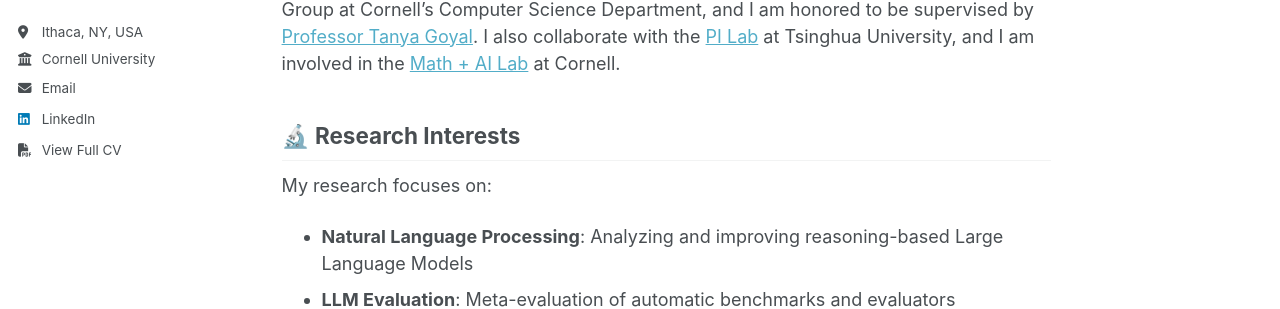
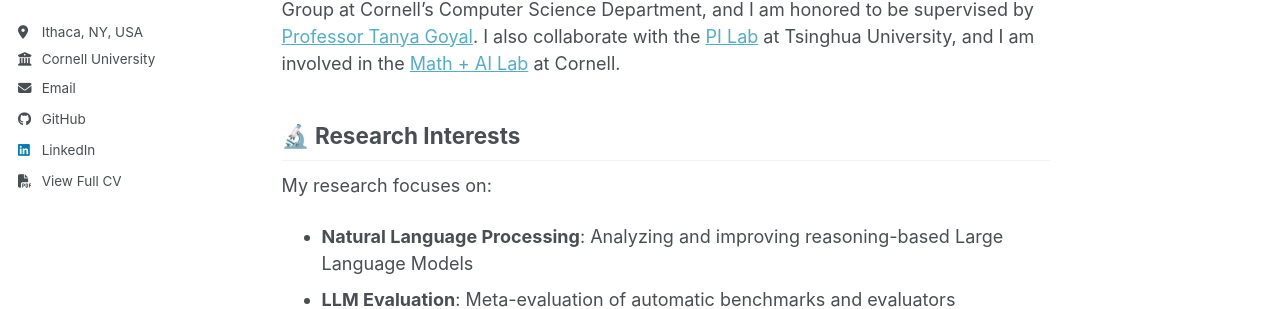
Before and after one commit to XTRose29/xtrose29.github.io, a Jekyll site: the page built from _pages/about.md, in a window 1280 px wide. Shown: the part 322-631 px from the top of the page. Built offline with Jekyll 4.4.1, drawn with Linux system fonts in a browser that asks for light colours; a script bundle is joined from its source files by our own code; library files that are not in the unit come from our copies.

Commit message:
Update author-profile.html

```diff
--- a/_includes/author-profile.html
+++ b/_includes/author-profile.html
@@ -73,6 +73,9 @@
       {% endif %}
 
       <!-- Font Awesome icons / Repositories and software development -->
+      {% if author.github %}
+        <li><a href="https://github.com/{{ author.github }}" target="_blank" rel="noopener noreferrer"><i class="fab fa-fw fa-github icon-pad-right" aria-hidden="true"></i>GitHub</a></li>
+      {% endif %}
       {% if author.bitbucket %}
         <li><a href="https://bitbucket.org/{{ author.bitbucket }}" target="_blank" rel="noopener noreferrer"><i class="fab fa-fw fa-bitbucket icon-pad-right" aria-hidden="true"></i>Bitbucket</a></li>
       {% endif %}
```
